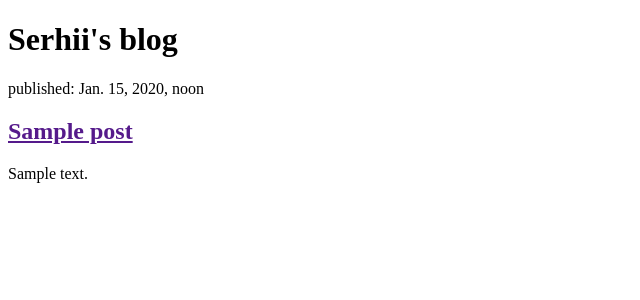
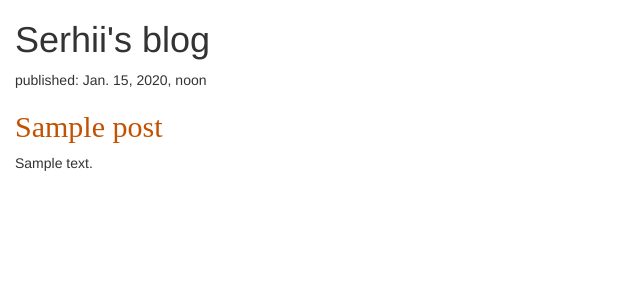
Before and after one commit to kosyachenko/my-second-blog, a Django app: template blog/templates/blog/post_list.html in a window 1280 px wide. Shown: the top 300 px of the page, without its empty margins (0-640 px from the left). Run offline with Django 3.2, Linux system fonts and the light colour scheme; the template is opened without the code that fills it: values that come from a table or form of the project are taken from there, others are empty; tables that the repository leaves empty hold one stand-in row (values such as "Sample post"); some libraries are stand-ins or nearby versions.

Commit message:
added css for posts

```diff
--- /dev/null
+++ b/blog/templates/blog/css/blog.css
@@ -0,0 +1,9 @@
+body {
+    padding-left: 15px;
+}
+
+h1 a, h2 a {
+    color: #C25100;
+    font-family: 'Lobster';
+
+}
--- a/blog/templates/blog/post_list.html
+++ b/blog/templates/blog/post_list.html
@@ -1,9 +1,14 @@
 <!DOCTYPE html>
+{% load static %}
 <html>
 <head>
-        <title>Django blog</title>
+		<title>Django blog</title>
+		<link rel="stylesheet" href="//maxcdn.bootstrapcdn.com/bootstrap/3.2.0/css/bootstrap.min.css">
+        <link rel="stylesheet" href="//maxcdn.bootstrapcdn.com/bootstrap/3.2.0/css/bootstrap-theme.min.css">
+		<link rel="stylesheet" href="{% static 'css/blog.css' %}">
     </head>
     <body>
+
         <div>
 			<h1>Serhii's blog</h1>
         </div>
```
